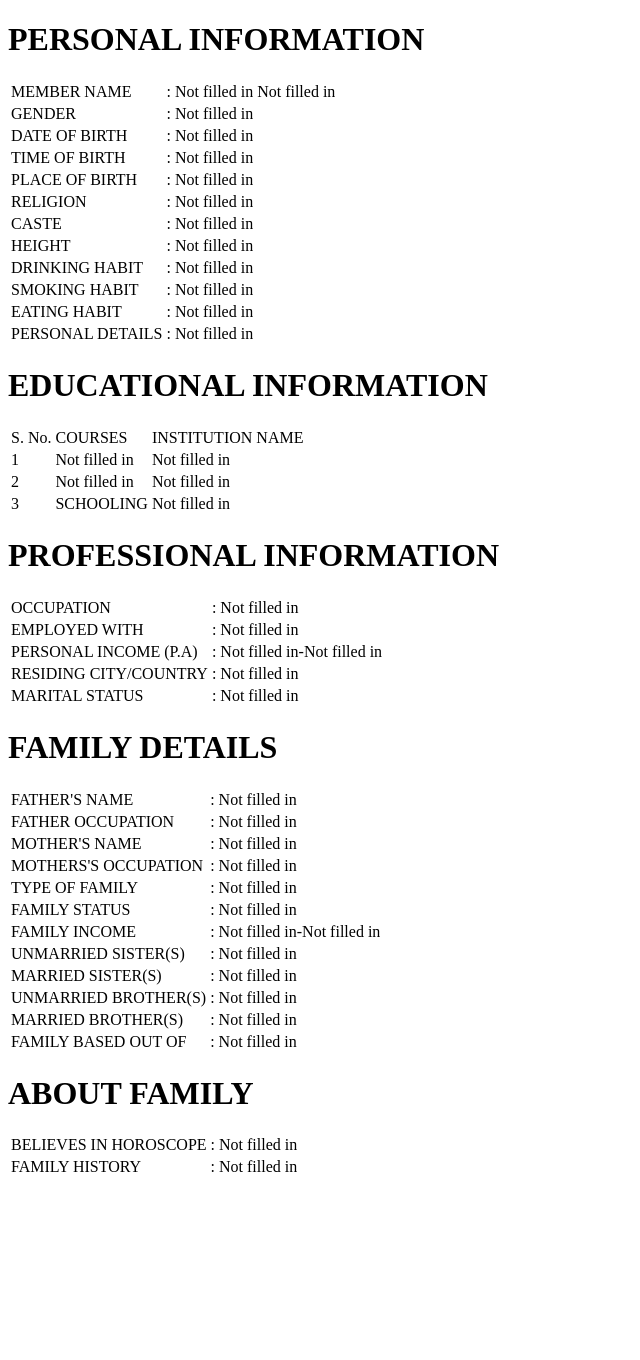
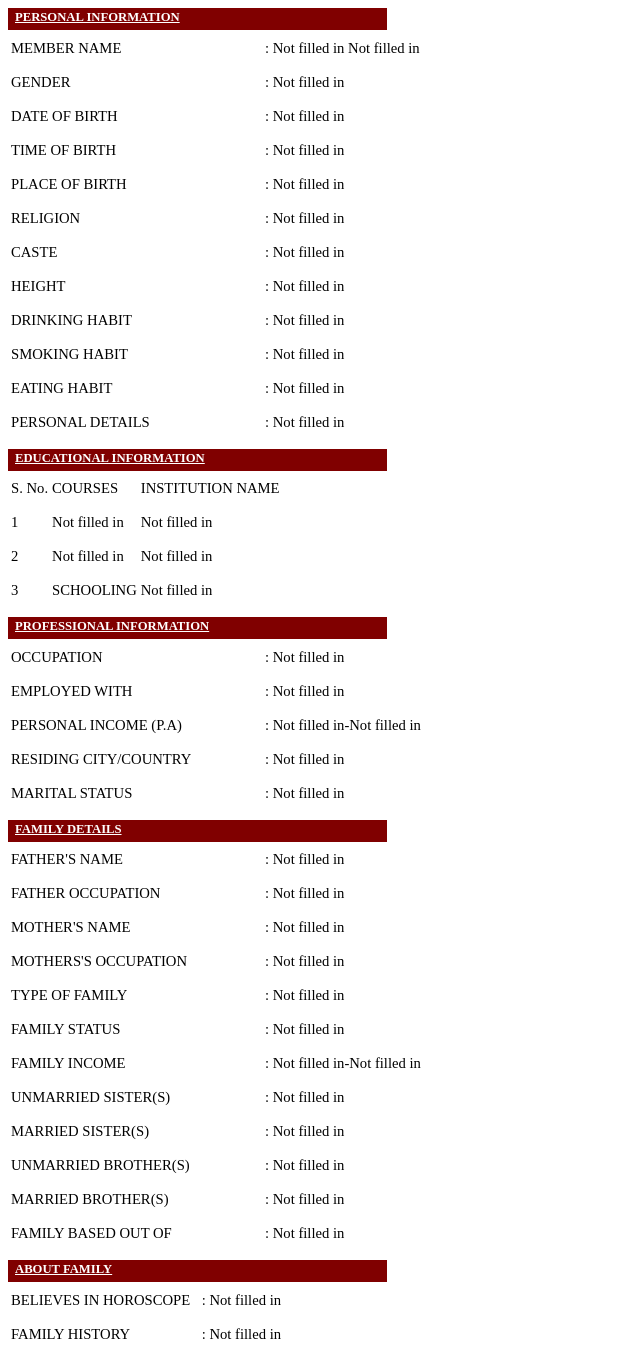
Before and after one commit to manojshah2/login_page, a PHP site: page /ws/profile/exportpdfsample.php in a window 1280 px wide. Shown: the whole page, without its empty margins (0-640 px from the left). Before the commit the page ends 1172 px from the top, so only its background shows below. Run offline with PHP 8.4, Linux system fonts and the light colour scheme; data that the repository does not hold is empty.

Commit message:
pdf fixed.

```diff
--- a/profile/exportpdfsample.php
+++ b/profile/exportpdfsample.php
@@ -8,6 +8,32 @@ include_once($root."field_mapping.php");
 
 <!DOCTYPE html>
 <html lang="en">
+<head>
+    <style>
+    .boldheading{
+        font-family: 'Bookman Old Style';
+        font-size: 9.5pt;
+        text-decoration: underline;
+        color: white;
+        /* vertical-align: middle; */
+        padding-top: 2px;
+        padding-left: 7px;
+    }
+    .headingcolor{
+        background-color: #800000;
+        width: 30%;
+        height: 22px;
+    }
+    body{
+        font-family: 'Aerial';
+        font-size: 11pt;;
+    }
+    td{
+        height:30px;
+    }
+
+    </style>
+</head>
 <body>
     <?php
         error_reporting(E_ERROR | E_PARSE);
@@ -24,10 +50,12 @@ include_once($root."field_mapping.php");
             $profile = $result->fetch_array();
         }
     ?>
-    <h1>PERSONAL INFORMATION</h1>
+    <div class="headingcolor">
+    <h1 class="boldheading">PERSONAL INFORMATION</h1>
+    </div>
     <table>
         <tr>
-            <td>MEMBER NAME</td>
+            <td width="250px">MEMBER NAME</td>
             <td> : <?php echo getValue($profile,'FIRST NAME') ?> <?php echo getValue($profile,'LAST NAME') ?></td>
         </tr>
         <tr>
@@ -77,7 +105,10 @@ include_once($root."field_mapping.php");
 
     </table>
 
-    <h1>EDUCATIONAL INFORMATION</h1>
+    <div class="headingcolor">
+        <h1 class="boldheading">EDUCATIONAL INFORMATION</h1>
+    </div>
+
     <table>
         <tr>
             <td>S. No.</td>
@@ -101,10 +132,13 @@ include_once($root."field_mapping.php");
         </tr>
     </table>
 
-    <h1>PROFESSIONAL INFORMATION</h1>
-    <table>
+
+    <div class="headingcolor">
+        <h1 class="boldheading">PROFESSIONAL INFORMATION</h1>
+    </div>
+    <table >
         <tr>
-            <td>OCCUPATION</td>
+            <td width="250px">OCCUPATION</td>
             <td> : <?php echo getValue($profile,'Occupation') ?></td>
         </tr>
         <tr>
@@ -125,10 +159,12 @@ include_once($root."field_mapping.php");
         </tr>
     </table>
 
-    <h1>FAMILY DETAILS</h1>
-    <table>
+    <div class="headingcolor">
+        <h1 class="boldheading">FAMILY DETAILS</h1>
+    </div>
+    <table >
         <tr>
-            <td>FATHER'S NAME</td>
+            <td width="250px">FATHER'S NAME</td>
             <td> : <?php echo getValue($profile,'FATHER NAME') ?></td>
         </tr>
         <tr>
@@ -179,10 +215,13 @@ include_once($root."field_mapping.php");
 
     </table>
 
-    <h1>ABOUT FAMILY</h1>
-    <table>
+
+    <div class="headingcolor">
+        <h1 class="boldheading">ABOUT FAMILY</h1>
+    </div>
+    <table style='width:100%'>
         <tr>
-            <td>BELIEVES IN HOROSCOPE</td>
+            <td style='width:15%'>BELIEVES IN HOROSCOPE</td>
             <td> : <?php echo getValue($profile,'BELIEVES IN HOROSCOPE') ?></td>
         </tr>
         <tr>
```
